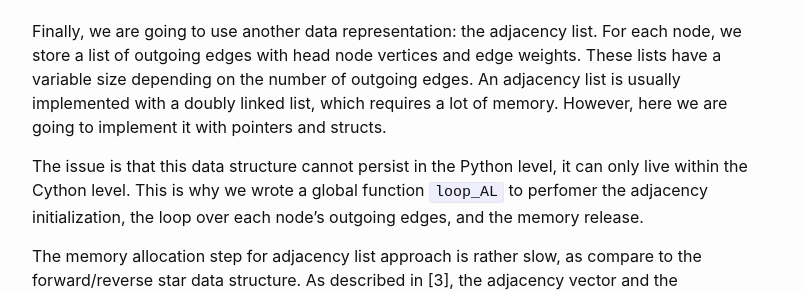
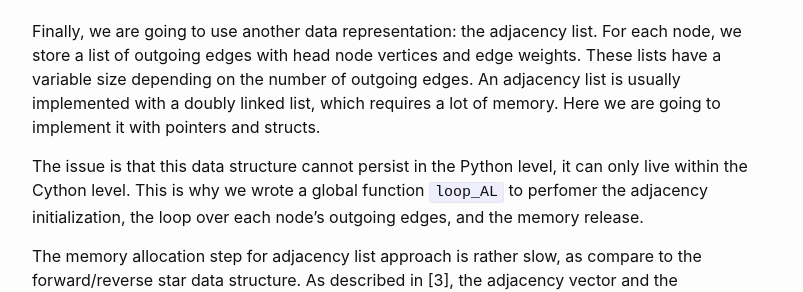
Before and after one commit to aetperf/aetperf.github.io, a Jekyll site: the page built from _posts/2022-11-04-Forward-and-reverse-stars-in-Cython.md, in a window 1280 px wide and 900 px high, scrolled down 16744 px. Shown: the part 239-531 px from the top of the window, without its empty margins (238-1041 px from the left). Built offline with Jekyll 4.4.1, drawn with Linux system fonts in a browser that asks for light colours; formulas are drawn with MathJax 3; comment, search, counter and statistics services are not loaded; some of the changed text lies outside the part shown.

Commit message:
small update

```diff
--- a/_posts/2022-11-04-Forward-and-reverse-stars-in-Cython.md
+++ b/_posts/2022-11-04-Forward-and-reverse-stars-in-Cython.md
@@ -873,7 +873,7 @@ for tail_vert_idx in range(vertex_count_S):
 
 ## Adjacency Lists
 
-Finally, we are going to use another data representation: the adjacency list. For each node, we store a list of outgoing edges with head node vertices and edge weights. These lists have a variable size depending on the number of outgoing edges. An adjacency list is usually implemented with a doubly linked list, which requires a lot of memory. However, here we are going to implement it with pointers and structs.
+Finally, we are going to use another data representation: the adjacency list. For each node, we store a list of outgoing edges with head node vertices and edge weights. These lists have a variable size depending on the number of outgoing edges. An adjacency list is usually implemented with a doubly linked list, which requires a lot of memory. Here we are going to implement it with pointers and structs.
 
 The issue is that this data structure cannot persist in the Python level, it can only live within the Cython level. This is why we wrote a global function `loop_AL` to perfomer the adjacency initialization, the loop over each node's outgoing edges, and the memory release.
 
```
Also changed, not shown: other parts of _posts/2022-11-04-Forward-and-reverse-stars-in-Cython.md (+1 -1 lines).
